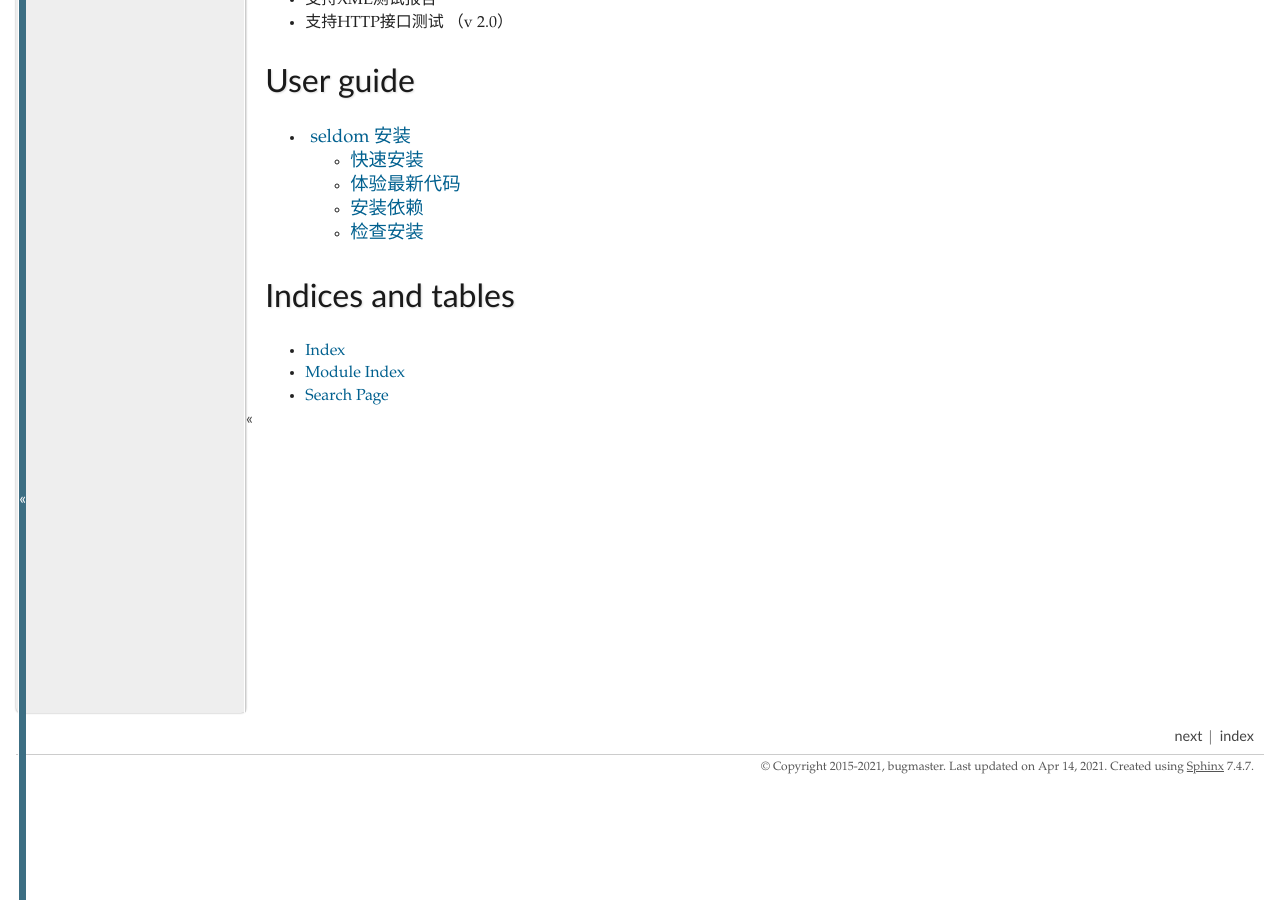
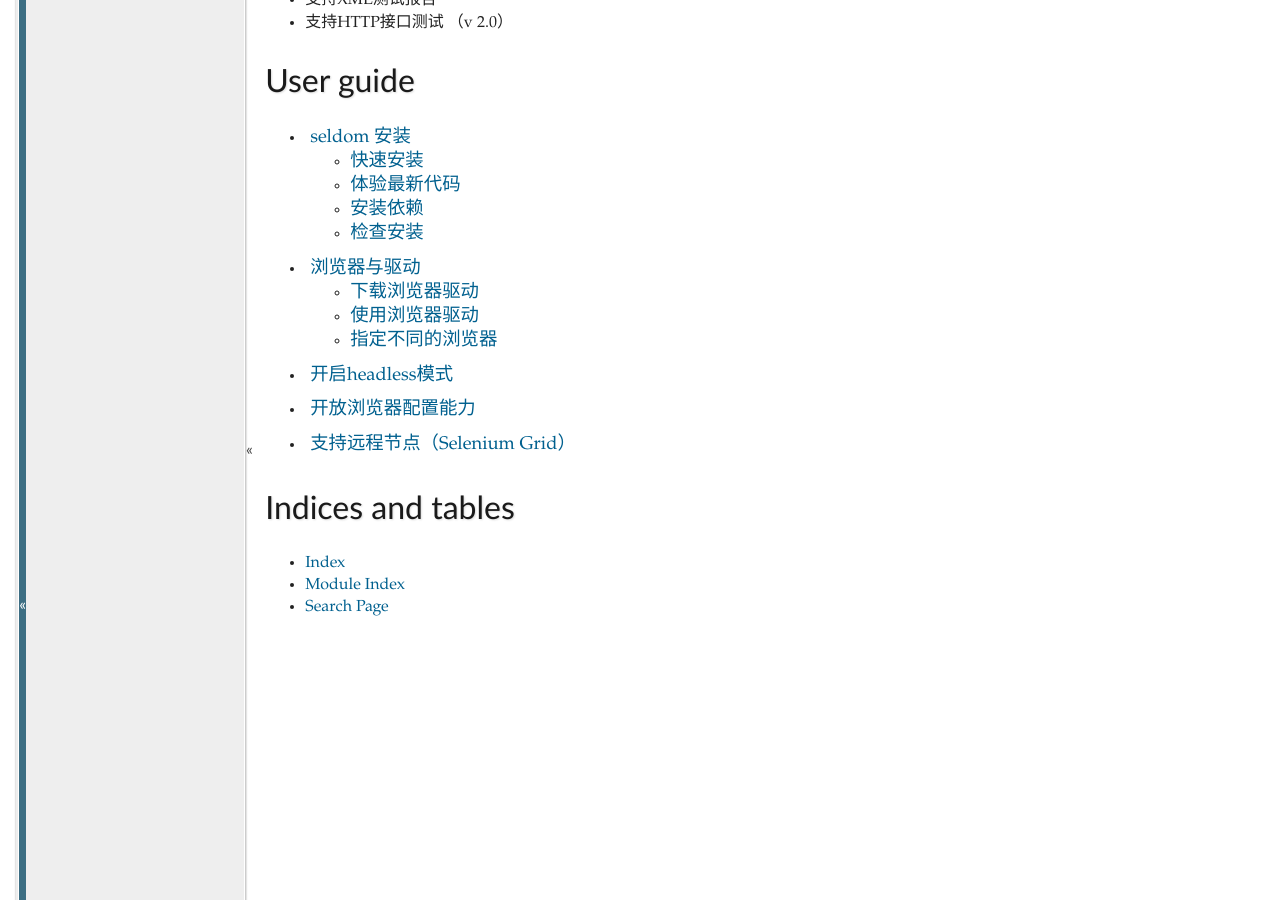
Before and after one commit to SeldomQA/seldom, a Sphinx documentation site: the page built from docs/index.rst, in a window 1280 px wide and 900 px high, scrolled down 355 px. Built offline with Sphinx 7.4.7, drawn with Linux system fonts in a browser that asks for light colours; pages that are not in the unit, such as notebooks, are missing from menus; some of the changed lines change nothing that is shown.

Commit message:
docs: update

````diff
--- a/docs/driver.md
+++ b/docs/driver.md
@@ -1,8 +1,56 @@
 ## 浏览器与驱动
 
-我们运行的自动化测试不可能只在一个浏览器下运行，我们分别需要在chrome、firefox浏览器下运行，有时候甚至需要无界面模式。
+在运行seldom自动化测试之前，需要先安装不同浏览器对应的驱动，这一步非常重要。
 
-在seldom中需要只需要修改一个配置即可。
+### 下载浏览器驱动
+
+__自动下载__
+
+seldom 提供了`chrome/firefox`浏览器驱动的下载
+
+```shell
+seldom -install chrome
+seldom -install firefox
+```
+
+> 默认下载到当前的`lib/` 目录下面。
+> 众所周知的原因，`chromedriver`使用的taobao的镜像。
+> seldom无法判断你当前浏览器的版本，默认下载最浏览器版本对应的驱动，所以，推荐手动下载。
+
+__手动下载__
+
+* Firefox: [geckodriver](https://github.com/mozilla/geckodriver/releases)
+
+* Chrome: [Chromedriver](https://sites.google.com/a/chromium.org/chromedriver/home)
+
+* IE: [IEDriverServer](http://selenium-release.storage.googleapis.com/index.html)
+
+* Opera: [operadriver](https://github.com/operasoftware/operachromiumdriver/releases)
+
+* Edge: [MicrosoftWebDriver](https://developer.microsoft.com/en-us/microsoft-edge/tools/webdriver)
+
+* Safari: safaridriver (macOS系统自带，默认路径：`/usr/bin/safaridriver`)
+
+### 使用浏览器驱动
+
+你需要针对浏览器驱动配置环境变量`path`。 如果你连添加环境变量`path`都不会，没关系！你可以在seldom中指定浏览器驱动文件目录的绝对路径。
+
+```python
+import seldom
+from seldom.driver import ChromeConfig
+
+# ……
+if __name__ == '__main__':
+    ChromeConfig.executable_path = "D:\git\seldom\lib\chromedriver.exe"
+    seldom.main(browser="chrome")
+```
+
+注：浏览器要`browser`与驱动`executable_path` 要保持对应关系。
+
+
+### 指定不同的浏览器
+
+我们运行的自动化测试不可能只在一个浏览器下运行，我们分别需要在chrome、firefox浏览器下运行。在seldom中需要只需要修改一个配置即可。
 
 ```python
 import seldom
@@ -45,7 +93,7 @@
 
 ## 开启headless模式
 
-Firefox和 Chrome浏览器支持`headless` 模式，即将浏览器置于后台运行，这样不会影响到我们在测试机上完成其他工作。
+Firefox和Chrome浏览器支持`headless`模式，即将浏览器置于后台运行，这样不会影响到我们在测试机上完成其他工作。
 
 ```python
 import seldom
@@ -60,9 +108,9 @@
 
 只需要将 ChromeConfig 类中的 headless 设置为 `True`即可， Firefox浏览器配置方法类似。
 
-## 开放Chrome浏览器配置能力
+## 开放浏览器配置能力
 
-seldom为了更加方便的使用驱动，屏蔽了浏览器的配置，但架不住部分个性化的需求，比如禁用浏览器插件，设置浏览器代理等。所以，通过ChromeConfig类的参数来开放这些能力。
+seldom为了更加方便的使用驱动，屏蔽了浏览器的配置，为了满足个性化的需求，比如禁用浏览器插件，设置浏览器代理等。所以，通过ChromeConfig类的参数来开放这些能力。
 
 例如，浏览器忽略无效证书的问题。
 
@@ -81,41 +129,6 @@
 
 将要`ChromeOption`添加的设置赋值给`ChromeConfig`的`options`变量。
 
-## 安装浏览器驱动
-
-虽然说安装浏览及驱动是做Web UI 自动化的前提，但是，浏览器驱动的下载安装和设置总是难倒了一部分新手。
-
-seldom 提供了下载浏览器驱动的命令。
-
-__下载`Chrome`浏览器驱动：__
-
-```shell
-seldom -install chrome
-```
-
-注：众所周知的原因，chromedriver使用的taobao的镜像。
-
-__下载`Firefox`浏览器驱动：__
-
-```shell
-seldom -install firefox
-```
-
-默认下载到当前的`lib/` 目录下面，将`lib/` 目录添加环境变量`path`。
-
-如果你连添加环境变量`path`都不会，没关系！你可以在seldom中指定浏览器驱动文件目录的绝对路径。
-
-```python
-import seldom
-from seldom.driver import ChromeConfig
-
-# ……
-if __name__ == '__main__':
-    ChromeConfig.executable_path = "D:\git\seldom\lib\chromedriver.exe"
-    seldom.main(browser="chrome")
-```
-
-注：浏览器要`browser`与驱动`driver_path` 要保持对应关系。
 
 ## 支持远程节点（Selenium Grid）
 
@@ -143,17 +156,3 @@
 ```
 
 * 设置远程节点，[selenium Grid doc](https://www.selenium.dev/documentation/en/grid/)。
-
-## 驱动下载地址
-
-当然，你也可以手动下载不同浏览器驱动：
-
-geckodriver(Firefox):https://github.com/mozilla/geckodriver/releases
-
-Chromedriver(Chrome):https://sites.google.com/a/chromium.org/chromedriver/home
-
-IEDriverServer(IE):http://selenium-release.storage.googleapis.com/index.html
-
-operadriver(Opera):https://github.com/operasoftware/operachromiumdriver/releases
-
-MicrosoftWebDriver(Edge):https://developer.microsoft.com/en-us/microsoft-edge/tools/webdriver
--- a/docs/index.rst
+++ b/docs/index.rst
@@ -24,6 +24,7 @@
    rst_docs/installation
    rst_docs/create_project
    rst_docs/run_test
+   rst_docs/driver.rst
 
 
 Indices and tables
--- a/docs/main.md
+++ b/docs/main.md
@@ -10,19 +10,19 @@
 if __name__ == '__main__':
 
     seldom.main(path="./",
-              browser="chrome",
-              report=None,
-              title="百度测试用例",
-              description="测试环境：chrome",
-              debug=False,
-              rerun=0,
-              save_last_run=False,
-              timeout=None,
-              xmlrunner=False
+                browser="chrome",
+                report=None,
+                title="百度测试用例",
+                description="测试环境：chrome",
+                debug=False,
+                rerun=0,
+                save_last_run=False,
+                timeout=None,
+                xmlrunner=False
     )
 ```
 
-#### 说明：
+### 说明：
 
 * path ： 指定测试目录或文件。
 * browser : 指定测试浏览器，默认`Chrome`。
@@ -32,5 +32,5 @@
 * debug ： debug模式，设置为True不生成测试HTML测试，默认为`False`。
 * rerun : 设置失败重新运行次数，默认为 `0`。
 * save_last_run : 设置只保存最后一次的结果，默认为`False`。
-* timeout : 设置超时时间，默认10秒
-* xmlrunner: 设置为 True ，生成XML格式的报告。不支持同时生成HTML和 XML 两种格式的报告。
+* timeout : 设置超时时间，默认`10`秒
+* xmlrunner: 设置为 True ，生成XML格式的报告。不支持同时生成`HTML`和`XML`两种格式的报告。
--- a/docs/reports.md
+++ b/docs/reports.md
@@ -26,13 +26,14 @@
 
 
 if __name__ == '__main__':
-    seldom.main("test_sample.py")
+    seldom.main()
 ```
 
 执行命令：
 
 ```shell
-seldom -r test_sampe.py
+> cd mypro/
+> seldom -r test_sampe.py
 ```
 
 最终运行完成的目录结构如下：
@@ -46,7 +47,7 @@
 
 通过浏览器打开 `2020_01_01_11_20_33_result.html` 测试报告，查看测试结果。
 
-### 打开debug
+### debug模式
 
 我们并不是所有时候运行测试用例都希望生成HTML测试报告，那么就可以打开`debug`模式。
 
@@ -61,13 +62,13 @@
 
 ### 定义测试报告的名称
 
-有时候我们需要在测试报告中加上自动化项目的一些信息，那么就可以通过 `title` 和`description` 设置。
+你可以通过`report`自定义报告的路径和名称，以及报告的`title` 和`description`。
 
 ```py
 ...
 
 if __name__ == '__main__':
-    seldom.main(path="test_sample.py",
+    seldom.main(report="./report.html",
                 title="百度测试用例",
                 description="测试环境：windows 10/ chrome")
 ```
--- /dev/null
+++ b/docs/rst_docs/driver.rst
@@ -0,0 +1,172 @@
+浏览器与驱动
+------------
+
+在运行seldom自动化测试之前，需要先安装不同浏览器对应的驱动，这一步非常重要。
+
+下载浏览器驱动
+~~~~~~~~~~~~~~
+
+**自动下载**
+
+seldom 提供了\ ``chrome/firefox``\ 浏览器驱动的下载
+
+.. code:: shell
+
+    seldom -install chrome
+    seldom -install firefox
+
+::
+
+    默认下载到当前的\ ``lib/`` 目录下面。
+    众所周知的原因，\ ``chromedriver``\ 使用的taobao的镜像。
+    seldom无法判断你当前浏览器的版本，默认下载最浏览器版本对应的驱动，所以，推荐手动下载。
+
+**手动下载**
+
+-  Firefox:
+   `geckodriver <https://github.com/mozilla/geckodriver/releases>`__
+
+-  Chrome:
+   `Chromedriver <https://sites.google.com/a/chromium.org/chromedriver/home>`__
+
+-  IE:
+   `IEDriverServer <http://selenium-release.storage.googleapis.com/index.html>`__
+
+-  Opera:
+   `operadriver <https://github.com/operasoftware/operachromiumdriver/releases>`__
+
+-  Edge:
+   `MicrosoftWebDriver <https://developer.microsoft.com/en-us/microsoft-edge/tools/webdriver>`__
+
+-  Safari: safaridriver
+   (macOS系统自带，默认路径：``/usr/bin/safaridriver``)
+
+使用浏览器驱动
+~~~~~~~~~~~~~~
+
+你需要针对浏览器驱动配置环境变量\ ``path``\ 。
+如果你连添加环境变量\ ``path``\ 都不会，没关系！你可以在seldom中指定浏览器驱动文件目录的绝对路径。
+
+.. code:: python
+
+    import seldom
+    from seldom.driver import ChromeConfig
+
+    # ……
+    if __name__ == '__main__':
+        ChromeConfig.executable_path = "D:\git\seldom\lib\chromedriver.exe"
+        seldom.main(browser="chrome")
+
+注：浏览器要\ ``browser``\ 与驱动\ ``executable_path`` 要保持对应关系。
+
+指定不同的浏览器
+~~~~~~~~~~~~~~~~
+
+我们运行的自动化测试不可能只在一个浏览器下运行，我们分别需要在chrome、firefox浏览器下运行。在seldom中需要只需要修改一个配置即可。
+
+.. code:: python
+
+    import seldom
+
+    # ……
+
+    if __name__ == '__main__':
+        seldom.main(browser="chrome") # chrome浏览器,默认值
+        seldom.main(browser="firefox") # firefox浏览器
+        seldom.main(browser="ie")  # IE浏览器
+        seldom.main(browser="opera") # opera浏览器
+        seldom.main(browser="edge") # edge浏览器
+        seldom.main(browser="safari") # safari浏览器
+
+在\ ``main()``\ 方法中通过\ ``browser``\ 参数设置不同的浏览器，默认为\ ``Chrome``\ 浏览器。
+
+除此之外，还支持 Mobile web 模式：
+
+.. code:: python
+
+    import seldom
+
+    #...
+
+    if __name__ == '__main__':
+        seldom.main(browser="iPhone 6") # iPhone 6 手机浏览器展示
+
+支持的设备类型，如下：
+
+.. code:: python
+
+
+    PHONE_LIST = [
+        'iPhone 5', 'iPhone 6', 'iPhone 7', 'iPhone 8', 'iPhone 8 Plus',
+        'iPhone X', 'Pixel 2', 'Pixel XL', "Galaxy S5"
+    ]
+    PAD_LIST = ['iPad', 'iPad Pro']
+
+开启headless模式
+----------------
+
+Firefox和Chrome浏览器支持\ ``headless``\ 模式，即将浏览器置于后台运行，这样不会影响到我们在测试机上完成其他工作。
+
+.. code:: python
+
+    import seldom
+    from seldom import ChromeConfig
+
+    #...
+
+    if __name__ == '__main__':
+        ChromeConfig.headless = True
+        seldom.main(browser="chrome")
+
+只需要将 ChromeConfig 类中的 headless 设置为 ``True``\ 即可，
+Firefox浏览器配置方法类似。
+
+开放浏览器配置能力
+------------------------
+
+seldom为了更加方便的使用驱动，屏蔽了浏览器的配置，为了满足个性化的需求，比如禁用浏览器插件，设置浏览器代理等。所以，通过ChromeConfig类的参数来开放这些能力。
+
+例如，浏览器忽略无效证书的问题。
+
+.. code:: python
+
+    import seldom
+    from seldom import ChromeConfig
+    from selenium.webdriver import ChromeOptions
+
+
+    if __name__ == '__main__':
+        chrome_options = ChromeOptions()
+        chrome_options.add_argument('--ignore-certificate-errors')  # 忽略无效证书的问题
+        ChromeConfig.options = chrome_options
+        seldom.main(browser="chrome")
+
+将要\ ``ChromeOption``\ 添加的设置赋值给\ ``ChromeConfig``\ 的\ ``options``\ 变量。
+
+支持远程节点（Selenium Grid）
+-----------------------------
+
+首先，安装Java环境，然后下载 ``selenium-server``\ 。
+
+.. code:: shell
+
+    > java -jar selenium-server-standalone-3.141.59.jar
+
+    12:30:37.138 INFO [GridLauncherV3.parse] - Selenium server version: 3.141.59, revision: e82be7d358
+    12:30:37.204 INFO [GridLauncherV3.lambda$buildLaunchers$3] - Launching a standalone Selenium Server on port 4444
+    2020-10-10 12:30:37.245:INFO::main: Logging initialized @301ms to org.seleniumhq.jetty9.util.log.StdErrLog
+    12:30:37.417 INFO [WebDriverServlet.<init>] - Initialising WebDriverServlet
+    12:30:37.497 INFO [SeleniumServer.boot] - Selenium Server is up and running on port 4444
+
+.. code:: python
+
+    import seldom
+    from seldom import ChromeConfig
+
+    # ……
+    if __name__ == '__main__':
+        ChromeConfig.command_executor = "http://127.0.0.1:4444/wd/hub"
+        seldom.main(browser="chrome")
+
+-  设置远程节点，\ `selenium Grid
+   doc <https://www.selenium.dev/documentation/en/grid/>`__\ 。
--- /dev/null
+++ b/docs/rst_docs/main.rst
@@ -0,0 +1,42 @@
+main() 方法
+----------------
+
+``main()``\ 方法是seldom运行测试的入口,
+很多重要的配置都是通过这个方法完成。
+
+.. code:: python
+
+    import seldom
+
+    # ...
+
+    if __name__ == '__main__':
+
+        seldom.main(path="./",
+                    browser="chrome",
+                    report=None,
+                    title="百度测试用例",
+                    description="测试环境：chrome",
+                    debug=False,
+                    rerun=0,
+                    save_last_run=False,
+                    timeout=None,
+                    xmlrunner=False
+        )
+
+说明：
+~~~~~~~~~~~~~~
+
+-  path ： 指定测试目录或文件。
+-  browser : 指定测试浏览器，默认\ ``Chrome``\ 。
+-  report :
+   自定义测试报告的名称，默认格式为\ ``2020_04_04_11_55_20_result.html``
+-  title ： 指定测试报告标题。
+-  description ： 指定测试报告描述。
+-  debug ：
+   debug模式，设置为True不生成测试HTML测试，默认为\ ``False``\ 。
+-  rerun : 设置失败重新运行次数，默认为 ``0``\ 。
+-  save\_last\_run : 设置只保存最后一次的结果，默认为\ ``False``\ 。
+-  timeout : 设置超时时间，默认\ ``10``\ 秒
+-  xmlrunner: 设置为 True
+   ，生成XML格式的报告。不支持同时生成\ ``HTML``\ 和\ ``XML``\ 两种格式的报告。
--- /dev/null
+++ b/docs/rst_docs/reports.rst
@@ -0,0 +1,79 @@
+seldom 生成测试报告
+-------------------
+
+seldom 默认生成测试报告，在你运行测试用例所再目录下面。
+
+例如，你的目录是这样的：
+
+.. code:: shell
+
+    mypro/
+    └── test_sample.py
+
+测试文件 ``test_sample.py`` 内容如下：
+
+.. code:: py
+
+    import seldom
+
+
+    class YouTest(seldom.TestCase):
+
+        def test_case(self):
+            """a simple test case """
+            self.open("https://www.baidu.com")
+            self.type(id_="kw", text="seldom")
+            self.click(css="#su")
+            self.assertTitle("seldom_百度搜索")
+
+
+    if __name__ == '__main__':
+        seldom.main()
+
+执行命令：
+
+.. code:: shell
+
+    > cd mypro/
+    > seldom -r test_sampe.py
+
+最终运行完成的目录结构如下：
+
+.. code:: shell
+
+    mypro/
+    ├── reports/
+    │   ├── 2020_01_01_11_20_33_result.html
+    └── test_sample.py
+
+通过浏览器打开 ``2020_01_01_11_20_33_result.html``
+测试报告，查看测试结果。
+
+debug模式
+~~~~~~~~~
+
+我们并不是所有时候运行测试用例都希望生成HTML测试报告，那么就可以打开\ ``debug``\ 模式。
+
+.. code:: py
+
+    ...
+
+    if __name__ == '__main__':
+        seldom.main("test_sample.py", debug=True)
+
+这样就不会生成HTML测试报告了。
+
+定义测试报告的名称
+~~~~~~~~~~~~~~~~~~
+
+你可以通过\ ``report``\ 自定义报告的路径和名称，以及报告的\ ``title``
+和\ ``description``\ 。
+
+.. code:: py
+
+    ...
+
+    if __name__ == '__main__':
+        seldom.main(report="./report.html",
+                    title="百度测试用例",
+                    description="测试环境：windows 10/ chrome")
````
